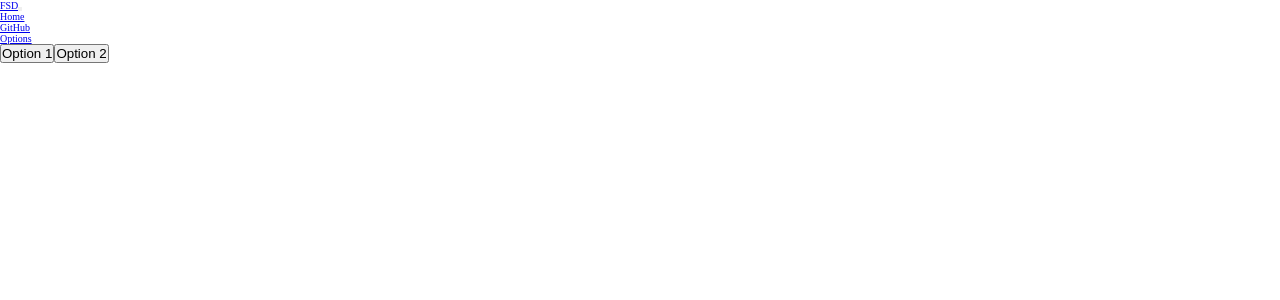
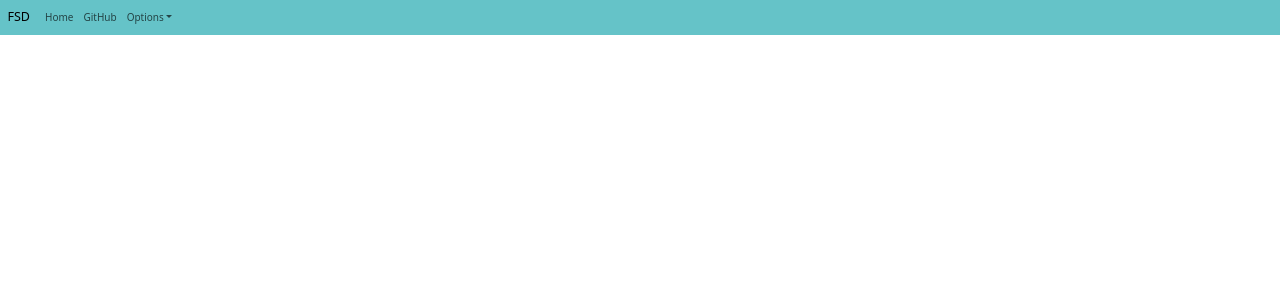
Before and after one commit to Gopiprashanthraju/SilentVox, a React (Vite) app: page / in a window 1280 px wide. Shown: the top 300 px of the page. Built offline with nearby package versions, Linux system fonts and the light colour scheme.

Commit message:
feat: implement themes for bootstrap components

```diff
--- a/src/App.jsx
+++ b/src/App.jsx
@@ -1,83 +1,17 @@
-import { ThemeProvider } from "styled-components";
-import Navbar from "./components/Navbar";
-const theme = {
-  paddings: {
-    small: "1rem",
-    medium: "1.25rem",
-    large: "1.5rem",
-  },
-  fonts: {
-    title: "Roboto, sans-serif",
-    navlink: "Roboto, sans-serif",
-    text: "Montserrat, sans-serif",
-  },
-  fontSizes: {
-    small: "1rem",
-    medium: "1.25rem",
-    large: "1.5rem",
-  },
-  fontWeights: {
-    light: 300,
-    regular: 400,
-    bold: 700,
-  },
-  lineHeights: {
-    small: "1rem",
-    medium: "1.25rem",
-    large: "1.5rem",
-  },
-  spacings: {
-    small: "1rem",
-    medium: "1.25rem",
-    large: "1.5rem",
-  },
-  borderRadius: {
-    small: "0.5rem",
-    medium: "1rem",
-    large: "2rem",
-  },
-};
-const darkTheme = {
-  colors: {
-    primary: "#ff7ac6",
-    secondary: "#bf95f9",
-    accent: "#ffb86b",
-    neutral: "#414558",
-    info: "#8be8fd",
-    base: "#272935",
-    success: "#52fa7c",
-    warning: "#f1fa89",
-    error: "#ff5757",
-  },
-  ...theme,
-};
-const lightTheme = {
-  colors: {
-    primary: "#65c3c8",
-    secondary: "#ef9fbc",
-    accent: "#eeaf3a",
-    neutral: "#291334",
-    base: "#faf7f5",
-    info: "#3abff8",
-    success: "#36d399",
-    warning: "#fbbd23",
-    error: "#f87272",
-  },
-  ...theme,
-};
+import NavigationBar from "./components/Navbar";
+
+// theme switcher
+if (
+  window.matchMedia &&
+  window.matchMedia("(prefers-color-scheme: dark)").matches
+)
+  import("./dark.scss");
+else import("./light.scss");
+
 function App() {
   return (
     <>
-      <ThemeProvider
-        theme={
-          window.matchMedia &&
-          window.matchMedia("(prefers-color-scheme: dark)").matches
-            ? darkTheme
-            : lightTheme
-        }
-      >
-        <Navbar />
-      </ThemeProvider>
+      <NavigationBar color="primary" light expand="md" />
     </>
   );
 }
--- /dev/null
+++ b/src/dark.scss
@@ -0,0 +1,23 @@
+$primary: #ff7ac6;
+$secondary: #bf95f9;
+// $accent: #ffb86b;
+// $neutral: #414558;
+// $base: #272935;
+$success: #52fa7c;
+$info: #8be8fd;
+$warning: #f1fa89;
+$danger: #ff5757;
+$light: #f8f8f8;
+$dark: #1e1e1e;
+@import "bootstrap/scss/bootstrap.scss";
+
+$theme-colors: (
+  "primary": $primary,
+  "secondary": $secondary,
+  "success": $success,
+  "info": $info,
+  "warning": $warning,
+  "danger": $danger,
+  "light": $light,
+  "dark": $dark,
+);
--- /dev/null
+++ b/src/light.scss
@@ -0,0 +1,23 @@
+$primary: #65c3c8;
+$secondary: #ef9fbc;
+// $accent: #eeaf3a;
+// $neutral: #291334;
+// $base: #faf7f5;
+$success: #36d399;
+$info: #3abff8;
+$warning: #fbbd23;
+$danger: #f87272;
+$light: #f8f8f8;
+$dark: #1e1e1e;
+@import "bootstrap/scss/bootstrap.scss";
+
+$theme-colors: (
+  "primary": $primary,
+  "secondary": $secondary,
+  "success": $success,
+  "info": $info,
+  "warning": $warning,
+  "danger": $danger,
+  "light": $light,
+  "dark": $dark,
+);
```
